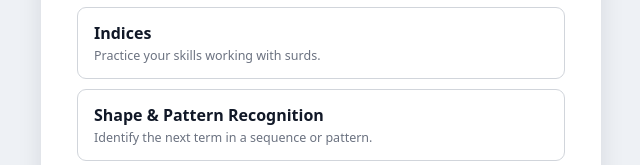
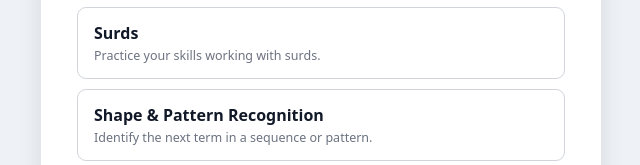
Before and after one commit to amixorp/Maths-Drills, a plain HTML site: page index.html in a window 1280 px wide. Shown: the part 585-750 px from the top of the page, 319-959 px from the left. Drawn offline with Linux system fonts and the light colour scheme.

Commit message:
Add files via upload

```diff
--- a/index.html
+++ b/index.html
@@ -111,7 +111,7 @@
       </li>
       <li>
         <a href="Surds_Drill.html">
-          Indices
+          Surds
           <span>Practice your skills working with surds.</span>
         </a>
       </li>
```
